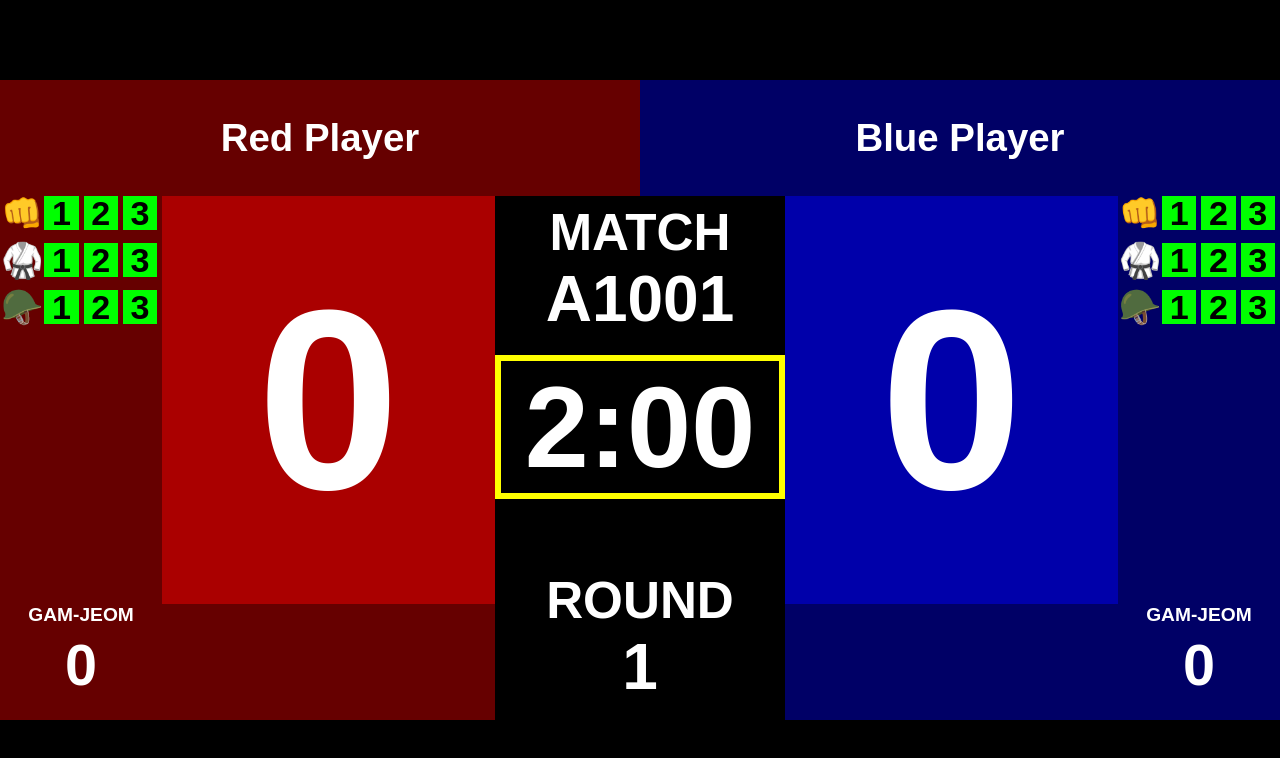
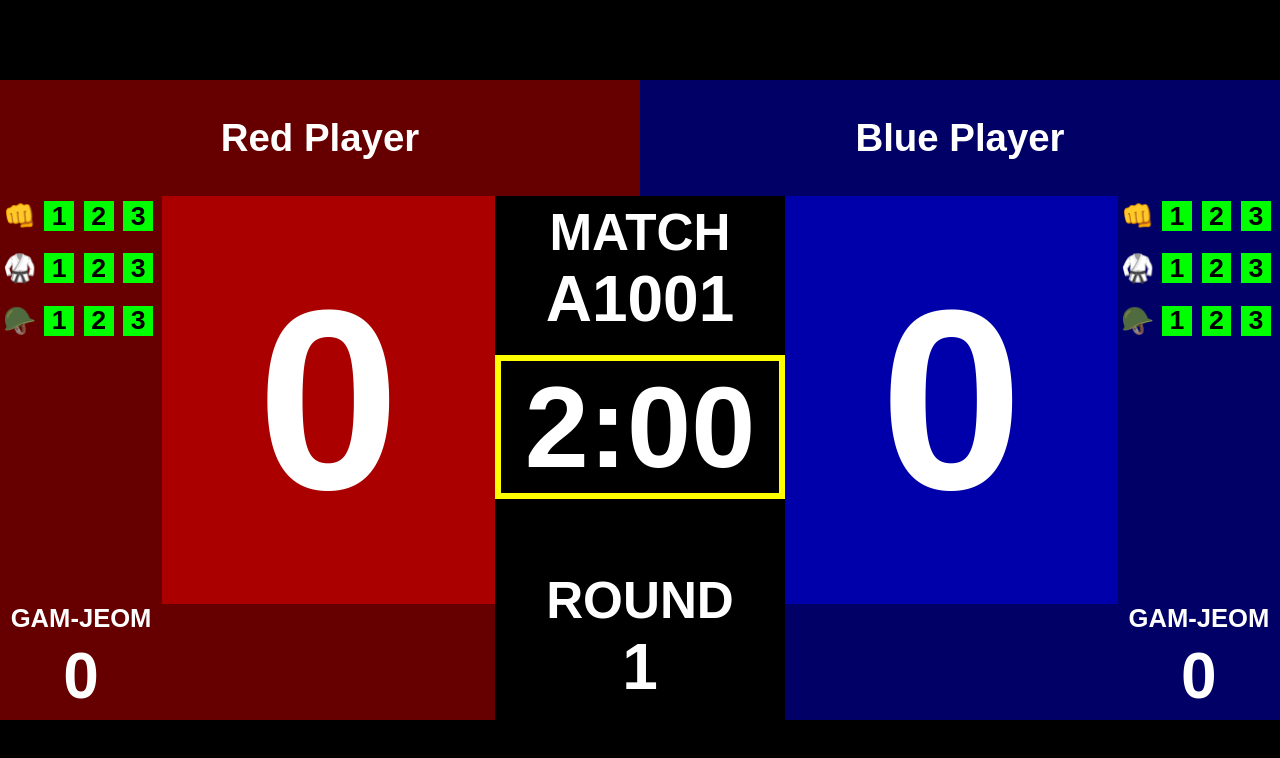
Before and after one commit to CY-Cheung/TKD-scoreboard, a React (Vite) app: page /screen in a window 1280 px wide. Shown: the top 758 px of the page. Built offline with nearby package versions, Linux system fonts and the light colour scheme.

Commit message:
set logo and icon size

```diff
--- a/src/Pages/Screen/Screen.css
+++ b/src/Pages/Screen/Screen.css
@@ -166,12 +166,12 @@
 }
 
 .gamjeom-font {
-	font-size: 1.5vw;
+	font-size: 2vw;
 	font-weight: bold;
 }
 
 .gamjeom-number {
-	font-size: 4.5vw;
+	font-size: 5vw;
 	font-weight: bold;
 	margin: 0.5vw;
 }
@@ -253,19 +253,18 @@
 .log-row {
 	--log-width: calc(var(--screen-width) * 19/150);
 	display: flex;
-	justify-content: space-evenly;
-	align-items: center;
 	width: var(--log-width);
 }
 
 .log-icon, .ref-num {
-	--icon-width: calc(var(--screen-width) * 4/150);
-	width: var(--icon-width);
-	height: var(--icon-width);
+	--icon-width: calc(var(--screen-width) * 4/150 * 0.875);
+	width: calc(var(--icon-width));
+	height: calc(var(--icon-width));
 	display: flex;
 	justify-content: center;
 	align-items: center;
-	font-size: var(--icon-width);
+	font-size: calc(var(--icon-width) - 0.25vw);
+	margin: 0.375vw;
 }
 
 .ref-num {
--- a/src/Pages/Screen/Screen.jsx
+++ b/src/Pages/Screen/Screen.jsx
@@ -30,6 +30,16 @@ function ScoreBoard() {
 		window.addEventListener("keydown", handleKeyDown);
 		return () => window.removeEventListener("keydown", handleKeyDown);
 	}, []);
+
+	const scoreArray = [
+		[0, 0, 0, 0, 0, 0],
+		[0, 0, 0, 0, 0, 0],
+	];
+
+	const winDecision = [
+		[0, 0, 0, 0, 0],
+		[0, 0, 0, 0, 0],
+	];
 
 	return (
 		<>
```
